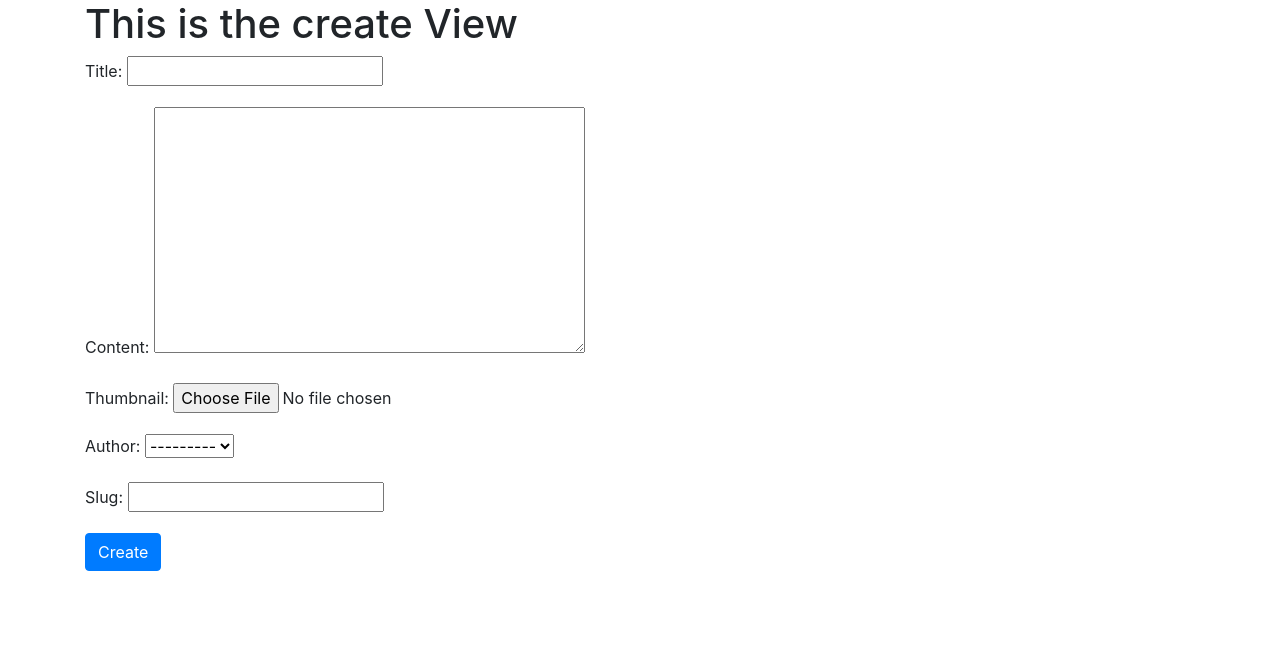
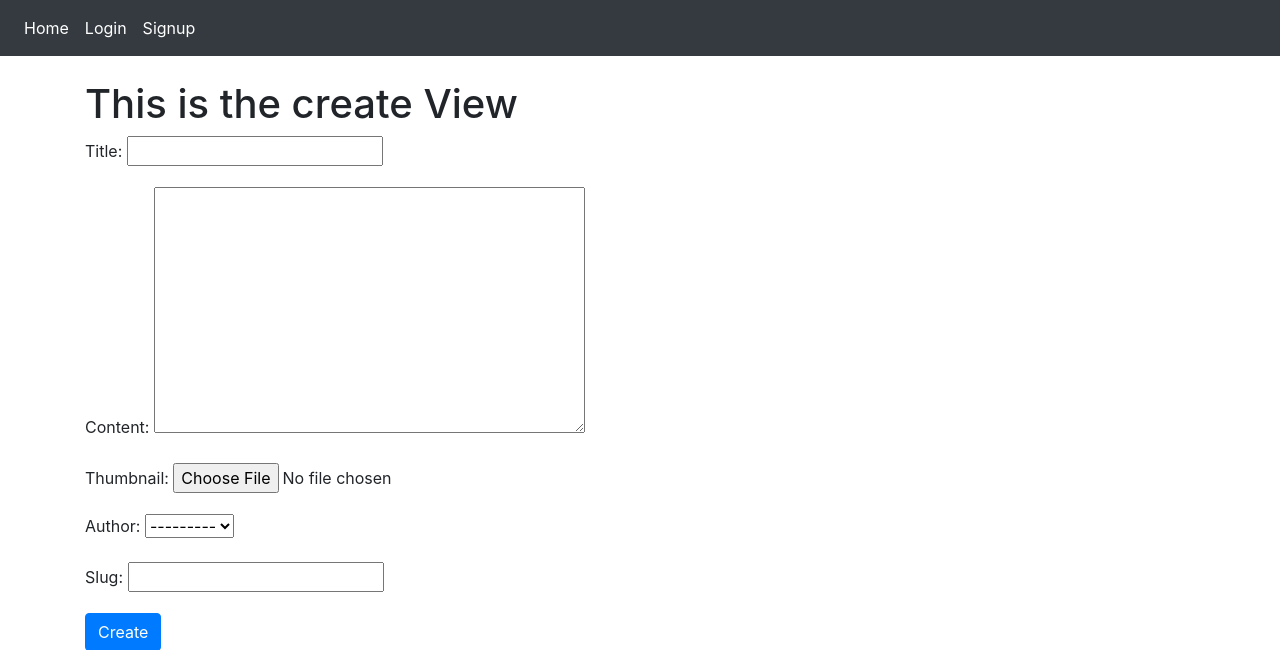
Before and after one commit to ayudmin/django_simple_blog, a Django app: page /create/ in a window 1280 px wide. Shown: the top 650 px of the page. Run offline with Django 3.2, Linux system fonts and the light colour scheme; data comes from the database, SQL or seed files in the repository; both versions use the stored data as it was after the commit; some libraries are stand-ins or nearby versions.

Commit message:
styling 😻😻

```diff
--- a/posts/models.py
+++ b/posts/models.py
@@ -1,5 +1,6 @@
 from django.db import models
 from django.contrib.auth.models import AbstractUser
+from django.shortcuts import reverse
 
 
 class User(AbstractUser):
@@ -20,6 +21,11 @@ class Post(models.Model):
 
     def __str__(self):
         return self.title
+
+    def get_absolute_url(self):
+        return reverse('detail', kwargs={
+            'slug': self.slug
+        })
 
 
 class Comment(models.Model):
--- a/templates/base.html
+++ b/templates/base.html
@@ -4,8 +4,34 @@
     <meta charset="UTF-8">
     <title>Django Blog</title>
     <link rel="stylesheet" href="https://stackpath.bootstrapcdn.com/bootstrap/4.3.1/css/bootstrap.min.css" integrity="sha384-ggOyR0iXCbMQv3Xipma34MD+dH/1fQ784/j6cY/iJTQUOhcWr7x9JvoRxT2MZw1T" crossorigin="anonymous">
+    <link rel="stylesheet" href="https://use.fontawesome.com/releases/v5.8.1/css/all.css" integrity="sha384-50oBUHEmvpQ+1lW4y57PTFmhCaXp0ML5d60M1M7uH2+nqUivzIebhndOJK28anvf" crossorigin="anonymous">
 </head>
 <body>
+<nav class="navbar navbar-expand-md navbar-dark bg-dark mb-4">
+      <button class="navbar-toggler" type="button" data-toggle="collapse" data-target="#navbarCollapse" aria-controls="navbarCollapse" aria-expanded="false" aria-label="Toggle navigation">
+        <span class="navbar-toggler-icon"></span>
+      </button>
+      <div class="collapse navbar-collapse" id="navbarCollapse">
+        <ul class="navbar-nav mr-auto">
+          <li class="nav-item active">
+            <a class="nav-link" href="{% url 'list' %}">Home <span class="sr-only">(current)</span></a>
+          </li>
+<!--          {% if request.user.is_authenticated %}-->
+          <li class="nav-item active">
+            <a class="nav-link" href="{% url 'account_logout' %}">Logout</a>
+          </li>
+<!--          {% else %}-->
+          <li class="nav-item active">
+            <a class="nav-link" href="{% url 'account_login' %}">Login</a>
+          </li>
+          <li class="nav-item active">
+            <a class="nav-link" href="{% url 'account_signup' %}">Signup</a>
+          </li>
+<!--          {% endif %}-->
+        </ul>
+      </div>
+</nav>
+
 {% block content %}
 {% endblock content %}
 <script src="https://code.jquery.com/jquery-3.3.1.slim.min.js" integrity="sha384-q8i/X+965DzO0rT7abK41JStQIAqVgRVzpbzo5smXKp4YfRvH+8abtTE1Pi6jizo" crossorigin="anonymous"></script>
```
Also changed, not shown: templates/posts/post_list.html (+25 -1 lines), db.sqlite3, media_root/thumbnail.png (added).
